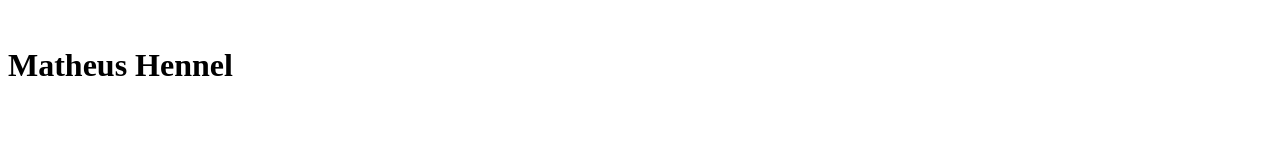
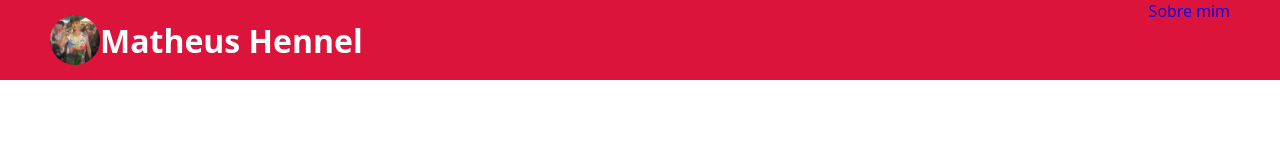
Before and after one commit to MatHennel/HTML-CSS, a plain HTML site: page Meu site/index.html in a window 1280 px wide. Drawn offline with Linux system fonts and the light colour scheme.

Commit message:
modificações na pasta

```diff
--- a/Meu site/index.html
+++ b/Meu site/index.html
@@ -9,13 +9,16 @@
 </head>
 <body>
     <header>
-        <div>
-            <img src="" alt="">
+        <div class="nome-header">
+            <img src="img/eu.jpg" alt="eu">
 
             <h1>Matheus Hennel</h1>
         </div>
-        <div>
+        <div class="div-list">
+            <ul class="list-itens">
+                <li><a href="#sobre-mim">Sobre mim</a></li>
 
+            </ul>
         </div>
     </header>
 </body>
--- a/Meu site/style.css
+++ b/Meu site/style.css
@@ -0,0 +1,43 @@
+* {
+    margin: 0;
+
+    padding: 0;
+    font-family: 'Open Sans', sans-serif;
+}
+
+ul{
+    list-style: none;
+    align-items: center;
+}
+
+ul li a {
+    text-decoration: none;
+}
+
+header{
+    padding: 0 50px;
+    display: flex;
+    justify-content: space-between;
+    background-color: #DC143C;
+    color: white;
+
+    height: 80px;
+}
+
+.div-list{
+    text-align: center;
+}
+
+
+
+.nome-header{
+    display: flex;
+    justify-content: center;
+    align-items: center;
+}
+
+header img{
+    height: 50px;
+    width: 50px;
+    border-radius: 50%;
+}
```
Also changed, not shown: Meu site/img/eu.jpg (added).
